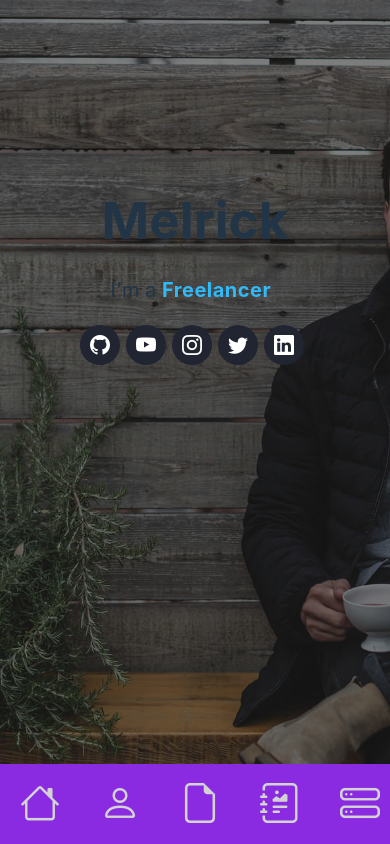
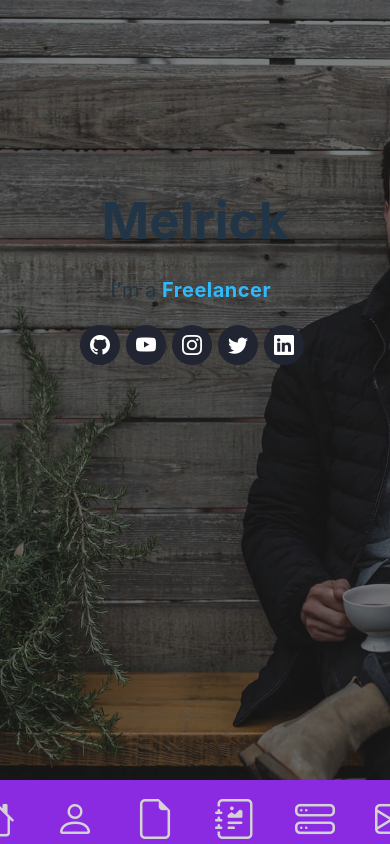
Before and after one commit to Melrick1/ReactCV, a React (Vite) app: page / in a window 390 px wide. Shown: the top 844 px of the page. Built offline with nearby package versions, Linux system fonts and the light colour scheme.

Commit message:
Testing 1

```diff
--- a/src/App.css
+++ b/src/App.css
@@ -10,30 +10,32 @@
 }
 
 .content section{
-  width: 100vw;
+  width: 100dvw;
+  height: 100dvh;
 }
 
 /* Large screens */
 @media only screen and (min-width: 481px){
-  body{
+  :root{
     overflow-x: hidden;
   }
 
   .content{
     flex-wrap: wrap;
-    width: 100vw;
+    width: 100dvw;
   }
 }
 
 /* Small screens */
 @media only screen and (max-width: 480px){
-  body{
-    height: 100vh;
+  :root{
+    height: 100svh;
     overflow-y: hidden;
   }
 
   .content{
     flex-wrap: nowrap;
     width: 100%;
+    height: 100svh;
   }
 }
--- a/src/components/About.jsx
+++ b/src/components/About/About.jsx
@@ -1,4 +1,4 @@
-import '../assets/css/About.css'
+import './About.css'
 
 const About = () => {
     return(
--- a/src/assets/css/Hero.css
+++ b/src/components/Hero/Hero.css
@@ -1,13 +1,13 @@
 .hero {
     height: 100vh;
-    background: url("../imgs/hero-bg.jpg") top center;
+    width: 100%;
+    background: url("/src/assets/imgs/hero-bg.jpg") top center;
     background-size:cover;
 }
 
 /* Background Tint */
 .hero:after {
     position: absolute;
-    width: 100vw;
     content: "";
     background: rgba(0, 0, 0, 0.5);
     bottom: 0;
--- a/src/components/Hero.jsx
+++ b/src/components/Hero/Hero.jsx
@@ -1,4 +1,4 @@
-import '../assets/css/Hero.css'
+import './Hero.css'
 import React, { useEffect } from 'react';
 import Typed from 'typed.js';
 
--- a/src/assets/css/Nav.css
+++ b/src/components/Nav/Nav.css
@@ -69,15 +69,20 @@
 @media only screen and (max-width: 480px){
     .navbar{
         bottom: 0;
-        width: 100%;
-        height: 5rem;
+        width: 100vw;
+        height: 4rem;
     }
 
     .nav-list{
         flex-direction: row;
+        justify-content: center;
     }
 
     .nav-link{
         justify-content: center;
     }
+
+    .nav-item{
+        height: 4rem;
+    }
 }
--- a/src/components/Nav.jsx
+++ b/src/components/Nav/Nav.jsx
@@ -1,4 +1,4 @@
-import "../assets/css/Nav.css"
+import "./Nav.css"
 
 const Navigation = () => {
     return(
```
Also changed, not shown: src/App.jsx (+4 -4 lines), src/components/About/About.css (renamed from src/assets/css/About.css), src/components/Resume/Resume.jsx (renamed from src/components/Resume.jsx).
